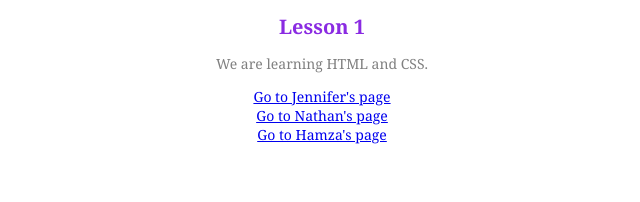
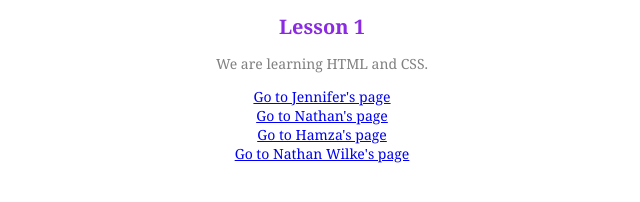
Before and after one commit to aggie-coding-club/Create-Your-First-Website, a plain HTML site: page index.html in a window 1280 px wide. Shown: the whole page, without its empty margins (318-958 px from the left). Drawn offline with Linux system fonts and the light colour scheme.

Commit message:
index includes Nathan Wilke

```diff
--- a/index.html
+++ b/index.html
@@ -27,6 +27,8 @@
     <a href="Nathan.html">Go to Nathan's page</a>
     <br>
     <a href="hamza.html">Go to Hamza's page</a>
+    <br>
+    <a href="Nathan_Wilke.html">Go to Nathan Wilke's page</a>
 </body>
 
 </html>
```
